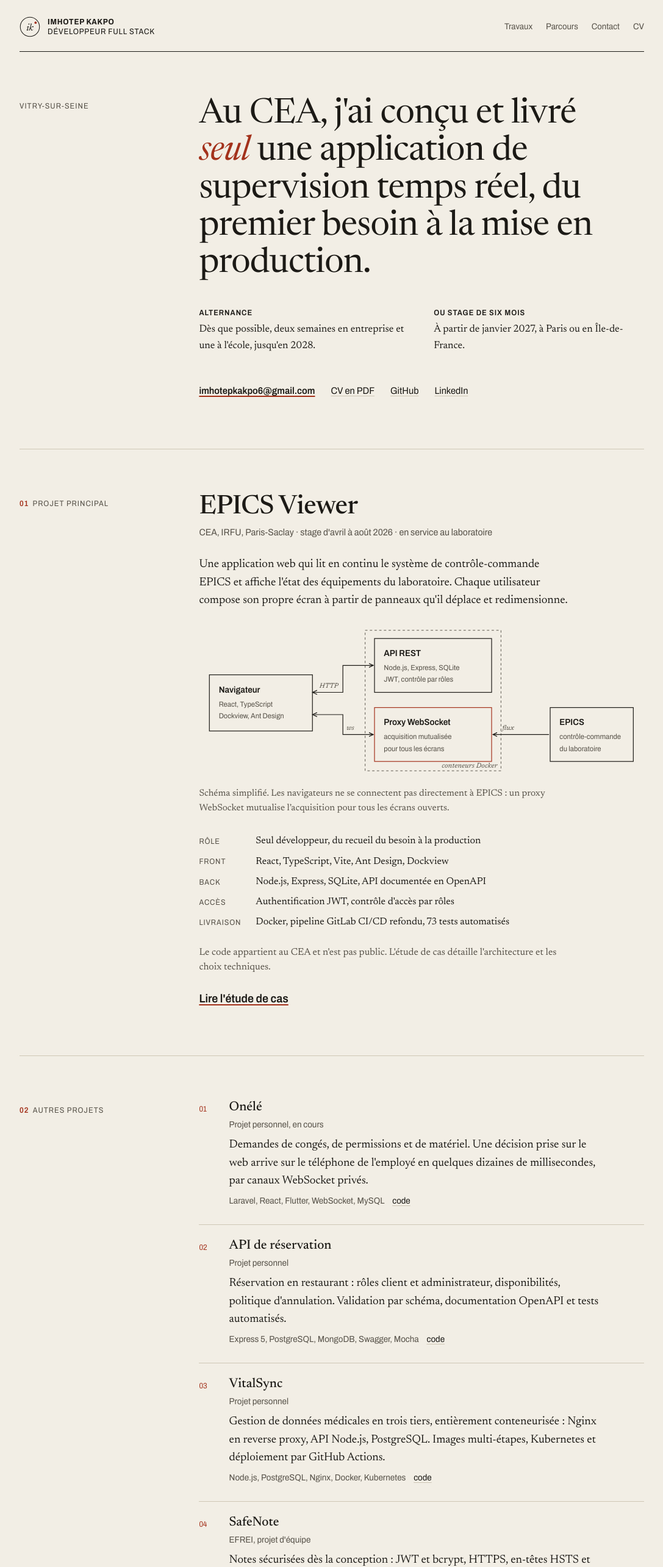
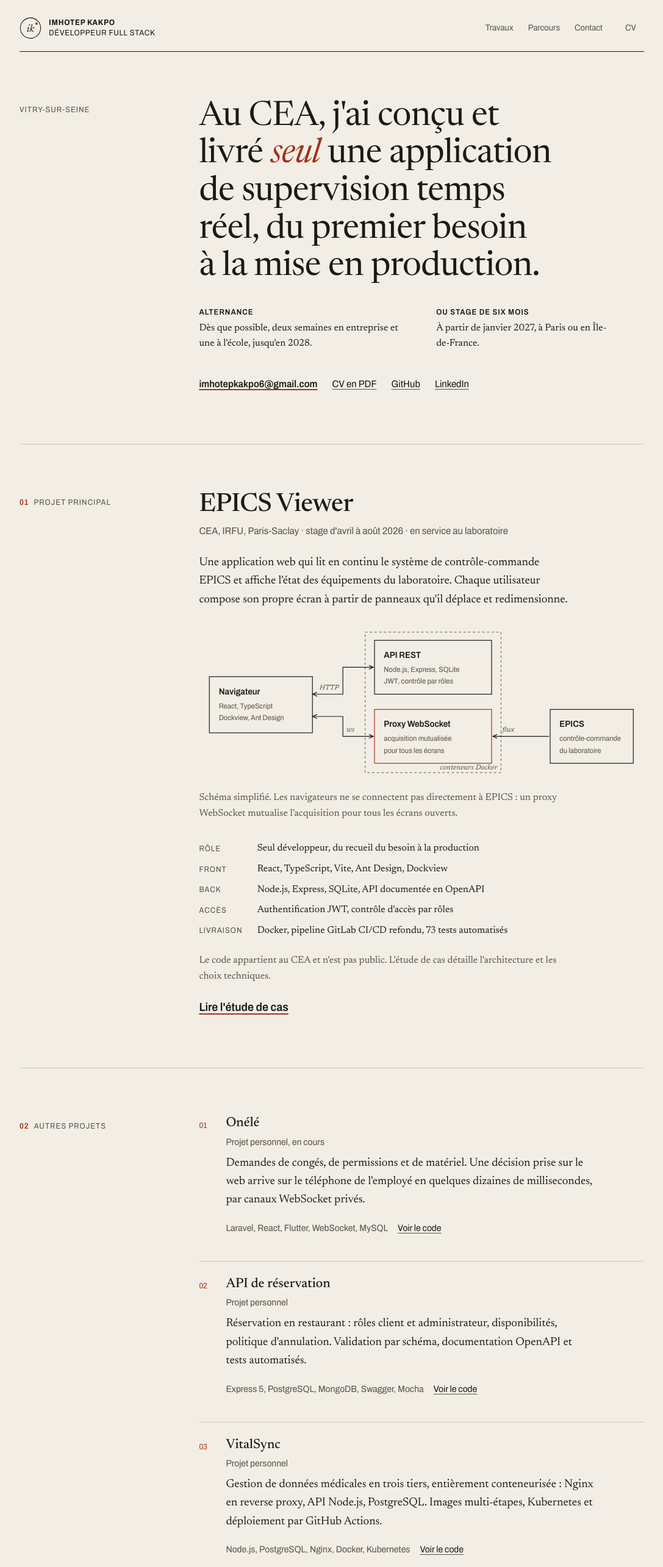
Before and after one commit to Agbadogbe/Agbadogbe.github.io, a plain HTML site: page index.html in a window 1280 px wide. Shown: the top 2570 px of the page at 61% size, without its empty margins (96-1183 px from the left). Drawn offline with Linux system fonts and the light colour scheme.

Commit message:
Passe qualité UI UX Pro Max sur la version éditoriale
Tokens d'espacement 4/8 px et échelle typographique, points de rupture 480/768,
cibles de 44 px minimum, liens de code décrits pour les lecteurs d'écran,
titres équilibrés, transitions limitées aux liens et coupées en mouvement réduit,
feuille d'impression pour utiliser le site comme CV papier.

Co-Authored-By: Claude Opus 5.5 <noreply@anthropic.com>
Claude-Session: https://claude.ai/code/session_014LkurUjDUi2YTqLoxskpbF

```diff
--- a/index.html
+++ b/index.html
@@ -139,19 +139,19 @@
       <ol class="index">
         <li><div><h3>Onélé</h3><p class="ctx">Projet personnel, en cours</p>
           <p>Demandes de congés, de permissions et de matériel. Une décision prise sur le web arrive sur le téléphone de l'employé en quelques dizaines de millisecondes, par canaux WebSocket privés.</p>
-          <p class="tech">Laravel, React, Flutter, WebSocket, MySQL <a href="https://github.com/Agbadogbe/onele">code</a></p></div></li>
+          <p class="tech">Laravel, React, Flutter, WebSocket, MySQL <a href="https://github.com/Agbadogbe/onele" aria-label="Code de Onélé sur GitHub">Voir le code</a></p></div></li>
         <li><div><h3>API de réservation</h3><p class="ctx">Projet personnel</p>
           <p>Réservation en restaurant : rôles client et administrateur, disponibilités, politique d'annulation. Validation par schéma, documentation OpenAPI et tests automatisés.</p>
-          <p class="tech">Express 5, PostgreSQL, MongoDB, Swagger, Mocha <a href="https://github.com/Agbadogbe/restaurant-booking">code</a></p></div></li>
+          <p class="tech">Express 5, PostgreSQL, MongoDB, Swagger, Mocha <a href="https://github.com/Agbadogbe/restaurant-booking" aria-label="Code de API de réservation sur GitHub">Voir le code</a></p></div></li>
         <li><div><h3>VitalSync</h3><p class="ctx">Projet personnel</p>
           <p>Gestion de données médicales en trois tiers, entièrement conteneurisée : Nginx en reverse proxy, API Node.js, PostgreSQL. Images multi-étapes, Kubernetes et déploiement par GitHub Actions.</p>
-          <p class="tech">Node.js, PostgreSQL, Nginx, Docker, Kubernetes <a href="https://github.com/Agbadogbe/vitalsync">code</a></p></div></li>
+          <p class="tech">Node.js, PostgreSQL, Nginx, Docker, Kubernetes <a href="https://github.com/Agbadogbe/vitalsync" aria-label="Code de VitalSync sur GitHub">Voir le code</a></p></div></li>
         <li><div><h3>SafeNote</h3><p class="ctx">EFREI, projet d'équipe</p>
           <p>Notes sécurisées dès la conception : JWT et bcrypt, HTTPS, en-têtes HSTS et CSP, limitation du débit, protection contre XSS et injection NoSQL. Note A sur SonarCloud, scan OWASP ZAP.</p>
-          <p class="tech">React, Node.js, MongoDB, OWASP ZAP, SonarCloud <a href="https://github.com/olufemi220/PROJET-FINAL-S-curit-des-applications-web">code</a></p></div></li>
+          <p class="tech">React, Node.js, MongoDB, OWASP ZAP, SonarCloud <a href="https://github.com/olufemi220/PROJET-FINAL-S-curit-des-applications-web" aria-label="Code de SafeNote sur GitHub">Voir le code</a></p></div></li>
         <li><div><h3>Plateforme microservices</h3><p class="ctx">EFREI, projet DevOps d'équipe</p>
           <p>Gestion d'étudiants sur trois back-ends indépendants, en C#, Java et Node.js, devant une base MySQL commune et un front Next.js. Docker Compose et Kubernetes.</p>
-          <p class="tech">Next.js, ASP.NET Core, Spring Boot, MySQL, Kubernetes <a href="https://github.com/olufemi220/projet_DevOps">code</a></p></div></li>
+          <p class="tech">Next.js, ASP.NET Core, Spring Boot, MySQL, Kubernetes <a href="https://github.com/olufemi220/projet_DevOps" aria-label="Code de Plateforme microservices sur GitHub">Voir le code</a></p></div></li>
         <li><div><h3>Chat temps réel</h3><p class="ctx">TICS Master, alternance</p>
           <p>Messagerie instantanée pour la communication interne, interface responsive.</p>
           <p class="tech">MongoDB, Express, React, Node.js · projet d'entreprise, code non public</p></div></li>
@@ -160,7 +160,7 @@
           <p class="tech">JavaScript, IA, VDOM · projet d'entreprise, code non public</p></div></li>
         <li><div><h3>RayTracer</h3><p class="ctx">EPITECH, projet d'équipe</p>
           <p>Moteur de rendu 3D en C++ orienté objet : lancer de rayons, matériaux, sources lumineuses. Le projet qui m'a appris à penser performance et architecture.</p>
-          <p class="tech">C++, programmation orientée objet</p></div></li>
+          <p class="tech">C++, programmation orientée objet <a href="https://github.com/Agbadogbe" aria-label="Profil GitHub d'Imhotep Kakpo">Profil GitHub</a></p></div></li>
       </ol>
       <p class="small" style="margin-top:22px">Aussi sur GitHub : <a href="https://github.com/Agbadogbe/bookly-hybrid-api">Bookly, API hybride SQL et NoSQL</a>, <a href="https://github.com/Agbadogbe/my-secure-api-">une API sécurisée de recettes</a>, <a href="https://github.com/Agbadogbe/Chat-App">un chat conteneurisé</a> et <a href="https://github.com/Agbadogbe/Agbadogbe.github.io">le code de ce site</a>.</p>
     </div>
--- a/style.css
+++ b/style.css
@@ -1,137 +1,171 @@
+/* Portfolio d'Imhotep Kakpo
+   Règles de qualité : UI UX Pro Max (accessibilité, cibles, rythme 4/8 px, échelle typographique, mesure, clair/sombre) */
+
 @font-face{font-family:'Newsreader';src:url(fonts/newsreader-opsz.woff2) format('woff2-variations');font-weight:200 800;font-style:normal;font-display:swap}
 @font-face{font-family:'Newsreader';src:url(fonts/newsreader-opsz-italic.woff2) format('woff2-variations');font-weight:200 800;font-style:italic;font-display:swap}
 @font-face{font-family:'Archivo';src:url(fonts/archivo-wdth.woff2) format('woff2-variations');font-weight:100 900;font-stretch:62% 125%;font-display:swap}
 
 :root{
+  /* couleurs (tokens sémantiques) */
   --paper:#F2EEE5;
   --ink:#1C1A16;
-  --soft:#58534A;
+  --soft:#58534A;      /* 6,6:1 sur le papier */
   --rule:#CFC7B6;
-  --red:#A3311B;
+  --red:#A3311B;       /* 6,0:1 sur le papier */
+
+  /* polices */
   --serif:'Newsreader',Georgia,'Times New Roman',serif;
   --sans:'Archivo','Helvetica Neue',Arial,sans-serif;
-  --measure:38rem;
-  --gutter:clamp(18px,5vw,64px);
+
+  /* échelle typographique (rapport 1,25 autour de 19 px) */
+  --t-label:.8125rem;  /* 13 */
+  --t-small:1rem;      /* 16 */
+  --t-body:1.1875rem;  /* 19 */
+  --t-h3:1.375rem;     /* 22 */
+  --t-h2:clamp(1.75rem,3.4vw,2.625rem);
+  --t-h1:clamp(2rem,4.6vw,3.5rem);
+
+  /* espacements, rythme de 4/8 px */
+  --s1:4px; --s2:8px; --s3:12px; --s4:16px; --s5:24px; --s6:32px; --s7:48px; --s8:64px; --s9:96px;
+
+  --measure:38rem;     /* environ 70 caractères */
+  --gutter:clamp(var(--s4),5vw,var(--s8));
+  --dur:150ms;
 }
 @media (prefers-color-scheme: dark){
   :root{
     --paper:#191714;
     --ink:#E9E3D6;
-    --soft:#ABA393;
+    --soft:#ABA393;    /* 7,2:1 */
     --rule:#3E3931;
-    --red:#E58A6E;
+    --red:#E58A6E;     /* 7,0:1 */
   }
 }
 
 *,*::before,*::after{box-sizing:border-box}
-html{-webkit-text-size-adjust:100%}
-body{margin:0;background:var(--paper);color:var(--ink);font-family:var(--serif);font-size:1.1875rem;line-height:1.55;
+html{-webkit-text-size-adjust:100%;touch-action:manipulation}
+body{margin:0;background:var(--paper);color:var(--ink);font-family:var(--serif);font-size:var(--t-body);line-height:1.6;
   font-optical-sizing:auto;font-variant-numeric:oldstyle-nums proportional-nums;text-rendering:optimizeLegibility;-webkit-font-smoothing:antialiased}
 ::selection{background:var(--red);color:var(--paper)}
-a{color:inherit;text-decoration-thickness:1px;text-underline-offset:.18em;text-decoration-color:var(--rule)}
+
+a{color:inherit;text-decoration-thickness:1px;text-underline-offset:.2em;text-decoration-color:var(--soft);
+  transition:color var(--dur) ease-out,text-decoration-color var(--dur) ease-out}
 a:hover{color:var(--red);text-decoration-color:currentColor}
-:focus-visible{outline:2px solid var(--red);outline-offset:2px}
+a:active{opacity:.7}
+:focus-visible{outline:2px solid var(--red);outline-offset:3px}
+@media (prefers-reduced-motion: reduce){a{transition:none}}
+
 .skip{position:absolute;left:-9999px}
-.skip:focus{left:12px;top:12px;background:var(--ink);color:var(--paper);padding:8px 12px;z-index:9}
+.skip:focus{left:var(--s3);top:var(--s3);background:var(--ink);color:var(--paper);padding:var(--s2) var(--s3);z-index:10}
+.sr{position:absolute;width:1px;height:1px;padding:0;margin:-1px;overflow:hidden;clip:rect(0 0 0 0);white-space:nowrap;border:0}
 
 .page{max-width:72rem;margin:0 auto;padding:0 var(--gutter)}
 
-/* en-tête */
-.top{display:flex;justify-content:space-between;align-items:center;gap:20px;flex-wrap:wrap;padding:22px 0 18px;border-bottom:1px solid var(--ink)}
-.mark{display:inline-flex;align-items:center;gap:12px;text-decoration:none;min-height:44px}
-.mark svg{width:34px;height:34px;flex:none}
-.mark span{font-family:var(--sans);font-size:.82rem;font-stretch:88%;letter-spacing:.06em;text-transform:uppercase;line-height:1.25}
+h1,h2,h3{font-weight:500;margin:0;font-variant-numeric:lining-nums;text-wrap:balance}
+p{margin:0 0 var(--s4);max-width:var(--measure);text-wrap:pretty}
+.small{font-size:var(--t-small);color:var(--soft)}
+.sans{font-family:var(--sans);font-stretch:92%}
+.label,.row > .lab,.facts dt,.skills dt,.avail strong,.top .mark span{font-family:var(--sans);font-size:var(--t-label);font-stretch:88%;letter-spacing:.08em;text-transform:uppercase}
+
+/* ---------- en-tête ---------- */
+.top{display:flex;justify-content:space-between;align-items:center;gap:var(--s4) var(--s5);flex-wrap:wrap;padding:var(--s5) 0 var(--s4);border-bottom:1px solid var(--ink)}
+.mark{display:inline-flex;align-items:center;gap:var(--s3);text-decoration:none;min-height:44px}
+.mark svg{width:36px;height:36px;flex:none}
+.top .mark span{line-height:1.3;letter-spacing:.06em}
 .mark span b{display:block;font-weight:700}
-.top nav ul{display:flex;flex-wrap:wrap;gap:0 22px;list-style:none;margin:0;padding:0}
-.top nav a{display:inline-flex;align-items:center;min-height:44px;font-family:var(--sans);font-size:.88rem;font-stretch:92%;text-decoration:none;color:var(--soft)}
-.top nav a:hover,.top nav a[aria-current="page"]{color:var(--ink);text-decoration:underline;text-decoration-color:var(--red)}
+.top nav ul{display:flex;flex-wrap:wrap;gap:0 var(--s5);list-style:none;margin:0;padding:0}
+.top nav a{display:inline-flex;align-items:center;justify-content:center;min-height:44px;min-width:44px;font-family:var(--sans);font-size:.875rem;font-stretch:92%;text-decoration:none;color:var(--soft)}
+.top nav a:hover{color:var(--ink);text-decoration:underline;text-decoration-color:var(--red)}
 
-/* grille éditoriale : une colonne de repères, une colonne de texte */
-.row{display:grid;grid-template-columns:minmax(0,3fr) minmax(0,9fr);gap:0 clamp(20px,4vw,56px);padding:clamp(40px,6vw,72px) 0;border-bottom:1px solid var(--rule)}
-.row > .lab{font-family:var(--sans);font-size:.8rem;font-stretch:88%;letter-spacing:.08em;text-transform:uppercase;color:var(--soft);padding-top:.5rem}
-.row > .lab b{color:var(--red);font-weight:600;margin-right:.5em}
-@media (max-width:760px){.row{grid-template-columns:1fr}.row > .lab{padding:0 0 18px}}
+/* ---------- grille éditoriale : repères à gauche, texte à droite ---------- */
+.row{display:grid;grid-template-columns:minmax(0,3fr) minmax(0,9fr);gap:0 clamp(var(--s5),4vw,var(--s8));padding:clamp(var(--s7),6vw,var(--s9)) 0;border-bottom:1px solid var(--rule)}
+.row > .lab{color:var(--soft);padding-top:var(--s2)}
+.row > .lab b{color:var(--red);font-weight:600;margin-right:var(--s2)}
+@media (max-width:768px){.row{grid-template-columns:1fr}.row > .lab{padding:0 0 var(--s4)}}
 
-h1,h2,h3{font-weight:500;margin:0;font-variant-numeric:lining-nums}
-p{margin:0 0 1em;max-width:var(--measure)}
-.small{font-size:1rem;color:var(--soft)}
-.sans{font-family:var(--sans);font-stretch:92%}
-
-/* ouverture */
-.intro h1{font-size:clamp(2rem,4.6vw,3.55rem);line-height:1.08;letter-spacing:-.012em;font-weight:400;max-width:21ch}
+/* ---------- ouverture ---------- */
+.intro h1{font-size:var(--t-h1);line-height:1.1;letter-spacing:-.012em;font-weight:400;max-width:21ch}
 .intro h1 em{color:var(--red)}
-.intro .who{font-family:var(--sans);font-size:.85rem;font-stretch:88%;letter-spacing:.06em;text-transform:uppercase;color:var(--soft);margin:0 0 22px}
-.avail{margin-top:clamp(28px,4vw,40px);display:grid;grid-template-columns:repeat(2,minmax(0,1fr));gap:24px 40px;max-width:46rem}
-.avail p{margin:0;font-size:1.05rem}
-.avail strong{display:block;font-family:var(--sans);font-size:.8rem;font-stretch:88%;letter-spacing:.08em;text-transform:uppercase;font-weight:600;margin-bottom:4px}
-@media (max-width:560px){.avail{grid-template-columns:1fr}}
-.links{display:flex;flex-wrap:wrap;gap:4px 26px;margin:clamp(28px,4vw,40px) 0 0;padding:0;list-style:none;font-family:var(--sans);font-stretch:92%;font-size:.98rem}
+.avail{margin-top:var(--s6);display:grid;grid-template-columns:repeat(2,minmax(0,1fr));gap:var(--s5) var(--s7);max-width:46rem}
+.avail p{margin:0;font-size:var(--t-small);line-height:1.55}
+.avail strong{display:block;font-weight:600;margin-bottom:var(--s1)}
+@media (max-width:480px){.avail{grid-template-columns:1fr}}
+.links{display:flex;flex-wrap:wrap;gap:0 var(--s5);margin:var(--s6) 0 0;padding:0;list-style:none;font-family:var(--sans);font-stretch:92%;font-size:var(--t-small)}
 .links a{display:inline-flex;align-items:center;min-height:44px}
 .links .main{font-weight:600;text-decoration-color:var(--red);text-decoration-thickness:2px}
 
-/* EPICS Viewer */
-.case h2{font-size:clamp(1.9rem,3.6vw,2.7rem);line-height:1.05;letter-spacing:-.01em}
-.case .where{font-family:var(--sans);font-stretch:92%;font-size:.95rem;color:var(--soft);margin:8px 0 26px}
-figure{margin:28px 0 30px}
+/* ---------- EPICS Viewer ---------- */
+.case h2{font-size:var(--t-h2);line-height:1.05;letter-spacing:-.01em}
+.case .where{font-family:var(--sans);font-stretch:92%;font-size:var(--t-small);color:var(--soft);margin:var(--s2) 0 var(--s5)}
+figure{margin:var(--s6) 0}
 figure svg{width:100%;height:auto;color:var(--ink)}
 figure .tall{display:none}
-@media (max-width:640px){figure .wide{display:none}figure .tall{display:block;max-width:360px}}
-figcaption{font-size:.95rem;color:var(--soft);margin-top:10px;max-width:var(--measure)}
+@media (max-width:768px){figure .wide{display:none}figure .tall{display:block;max-width:360px}}
+figcaption{font-size:var(--t-small);color:var(--soft);margin-top:var(--s3);max-width:var(--measure)}
 .diag text{font-family:var(--sans);font-stretch:92%;fill:currentColor}
 .diag .t{font-size:15px;font-weight:600}
 .diag .s{font-size:12.5px;fill:var(--soft)}
-.diag .e{font-size:11.5px;font-style:italic;font-family:var(--serif);fill:var(--soft)}
+.diag .e{font-size:12px;font-style:italic;font-family:var(--serif);fill:var(--soft)}
 .diag .box{fill:none;stroke:currentColor;stroke-width:1.25}
 .diag .hl{stroke:var(--red)}
 .diag .ln{fill:none;stroke:currentColor;stroke-width:1.25}
 .diag .dash{fill:none;stroke:var(--soft);stroke-width:1;stroke-dasharray:4 4}
-.facts{display:grid;grid-template-columns:max-content minmax(0,1fr);gap:8px 24px;margin:6px 0 24px;max-width:var(--measure);font-size:1.02rem}
-.facts dt{font-family:var(--sans);font-size:.8rem;font-stretch:88%;letter-spacing:.07em;text-transform:uppercase;color:var(--soft);padding-top:.3em}
+.facts{display:grid;grid-template-columns:max-content minmax(0,1fr);gap:var(--s2) var(--s5);margin:var(--s2) 0 var(--s5);max-width:var(--measure);font-size:var(--t-small)}
+.facts dt{color:var(--soft);padding-top:.2em}
 .facts dd{margin:0}
-@media (max-width:480px){.facts{grid-template-columns:1fr;gap:0}.facts dd{margin-bottom:10px}}
+@media (max-width:480px){.facts{grid-template-columns:1fr;gap:0}.facts dd{margin-bottom:var(--s3)}}
 .more-link{font-family:var(--sans);font-stretch:92%;font-weight:600;display:inline-flex;align-items:center;min-height:44px;text-decoration-color:var(--red);text-decoration-thickness:2px}
 
-/* autres projets : un index */
+/* ---------- autres projets ---------- */
 .index{list-style:none;margin:0;padding:0;counter-reset:p}
-.index li{display:grid;grid-template-columns:2.2rem minmax(0,1fr);gap:0 14px;padding:22px 0;border-top:1px solid var(--rule);counter-increment:p}
+.index li{display:grid;grid-template-columns:var(--s6) minmax(0,1fr);gap:0 var(--s3);padding:var(--s5) 0;border-top:1px solid var(--rule);counter-increment:p}
 .index li:first-child{border-top:0;padding-top:0}
-.index li::before{content:counter(p,decimal-leading-zero);font-family:var(--sans);font-size:.8rem;font-stretch:88%;color:var(--red);padding-top:.45em}
-.index h3{font-size:1.35rem;line-height:1.2}
-.index .ctx{font-family:var(--sans);font-stretch:92%;font-size:.9rem;color:var(--soft);margin:3px 0 8px}
-.index p{margin:0 0 6px}
-.index .tech{font-family:var(--sans);font-stretch:92%;font-size:.9rem;color:var(--soft)}
-.index .tech a{color:var(--ink);margin-left:10px}
+.index li::before{content:counter(p,decimal-leading-zero);font-family:var(--sans);font-size:var(--t-label);font-stretch:88%;color:var(--red);padding-top:.5em;font-variant-numeric:tabular-nums}
+.index h3{font-size:var(--t-h3);line-height:1.25}
+.index .ctx{font-family:var(--sans);font-stretch:92%;font-size:.9375rem;color:var(--soft);margin:var(--s1) 0 var(--s2)}
+.index p{margin:0 0 var(--s2)}
+.index .tech{font-family:var(--sans);font-stretch:92%;font-size:.9375rem;color:var(--soft);display:flex;flex-wrap:wrap;align-items:center;gap:0 var(--s4)}
+.index .tech a{color:var(--ink);display:inline-flex;align-items:center;min-height:44px}
 
-/* compétences */
-.skills{display:grid;grid-template-columns:repeat(2,minmax(0,1fr));gap:26px 48px;margin:0}
+/* ---------- compétences ---------- */
+.skills{display:grid;grid-template-columns:repeat(2,minmax(0,1fr));gap:var(--s5) var(--s7);margin:0}
 .skills div{max-width:30rem}
-.skills dt{font-family:var(--sans);font-size:.8rem;font-stretch:88%;letter-spacing:.08em;text-transform:uppercase;font-weight:600;margin-bottom:4px}
+.skills dt{font-weight:600;margin-bottom:var(--s1)}
 .skills dd{margin:0}
 .skills b{font-weight:600}
-@media (max-width:640px){.skills{grid-template-columns:1fr}}
+@media (max-width:768px){.skills{grid-template-columns:1fr}}
 
-/* parcours */
+/* ---------- parcours ---------- */
 .cv{list-style:none;margin:0;padding:0}
-.cv li{display:grid;grid-template-columns:9.5rem minmax(0,1fr);gap:0 24px;padding:18px 0;border-top:1px solid var(--rule)}
+.cv li{display:grid;grid-template-columns:9.5rem minmax(0,1fr);gap:0 var(--s5);padding:var(--s4) 0;border-top:1px solid var(--rule)}
 .cv li:first-child{border-top:0;padding-top:0}
-.cv time{font-family:var(--sans);font-stretch:92%;font-size:.92rem;color:var(--soft);padding-top:.25em;font-variant-numeric:tabular-nums lining-nums}
-.cv h3{font-size:1.2rem;line-height:1.3}
-.cv .org{font-style:italic;margin:0 0 4px}
+.cv time{font-family:var(--sans);font-stretch:92%;font-size:.9375rem;color:var(--soft);padding-top:.3em;font-variant-numeric:tabular-nums lining-nums}
+.cv h3{font-size:1.1875rem;line-height:1.35}
+.cv .org{font-style:italic;margin:0 0 var(--s1)}
 .cv p{margin:0}
-@media (max-width:560px){.cv li{grid-template-columns:1fr}}
+@media (max-width:480px){.cv li{grid-template-columns:1fr}}
 
-/* contact */
-.contact .big{font-size:clamp(1.6rem,3.6vw,2.5rem);line-height:1.2;font-weight:400;max-width:24ch;margin:0 0 22px}
+/* ---------- contact ---------- */
+.contact .big{font-size:var(--t-h2);line-height:1.2;font-weight:400;max-width:24ch;margin:0 0 var(--s5)}
 .contact .big a{text-decoration-color:var(--red);text-decoration-thickness:2px;overflow-wrap:anywhere}
 
-footer{display:flex;justify-content:space-between;flex-wrap:wrap;gap:8px 24px;padding:22px 0 40px;font-family:var(--sans);font-stretch:92%;font-size:.88rem;color:var(--soft)}
+footer{display:flex;justify-content:space-between;align-items:center;flex-wrap:wrap;gap:var(--s2) var(--s5);padding:var(--s5) 0 var(--s7);font-family:var(--sans);font-stretch:92%;font-size:.875rem;color:var(--soft)}
 footer a{display:inline-flex;align-items:center;min-height:44px}
 
-/* étude de cas */
-.article h1{font-size:clamp(2.4rem,6vw,4.4rem);line-height:1;letter-spacing:-.015em;font-weight:400}
-.article .lead{font-size:clamp(1.25rem,2.2vw,1.5rem);line-height:1.4;max-width:34rem;margin-top:22px}
-.article h2{font-size:1.6rem;line-height:1.15;margin:0 0 14px}
-.article ul{max-width:var(--measure);padding-left:1.1em;margin:0 0 1em}
-.article li{margin-bottom:.4em}
+/* ---------- étude de cas ---------- */
+.article h1{font-size:clamp(2.5rem,6vw,4.25rem);line-height:1;letter-spacing:-.015em;font-weight:400}
+.article .lead{font-size:clamp(1.25rem,2.2vw,1.5rem);line-height:1.45;max-width:34rem;margin-top:var(--s5)}
+.article h2{font-size:1.625rem;line-height:1.2;margin:0 0 var(--s4)}
+.article ul{max-width:var(--measure);padding-left:1.1em;margin:0 0 var(--s4)}
+.article li{margin-bottom:var(--s2)}
 .back{font-family:var(--sans);font-stretch:92%;display:inline-flex;align-items:center;min-height:44px}
-.sr{position:absolute;width:1px;height:1px;padding:0;margin:-1px;overflow:hidden;clip:rect(0 0 0 0);white-space:nowrap;border:0}
+
+/* ---------- impression : le site sert aussi de CV papier ---------- */
+@media print{
+  :root{--paper:#fff;--ink:#000;--soft:#333;--rule:#bbb;--red:#000}
+  body{font-size:11pt}
+  .top nav,.skip,.more-link,footer a{display:none}
+  .row{padding:14pt 0;break-inside:avoid}
+  a{text-decoration:none}
+  .links a[href^="http"]::after{content:" (" attr(href) ")";font-size:9pt}
+}
```
